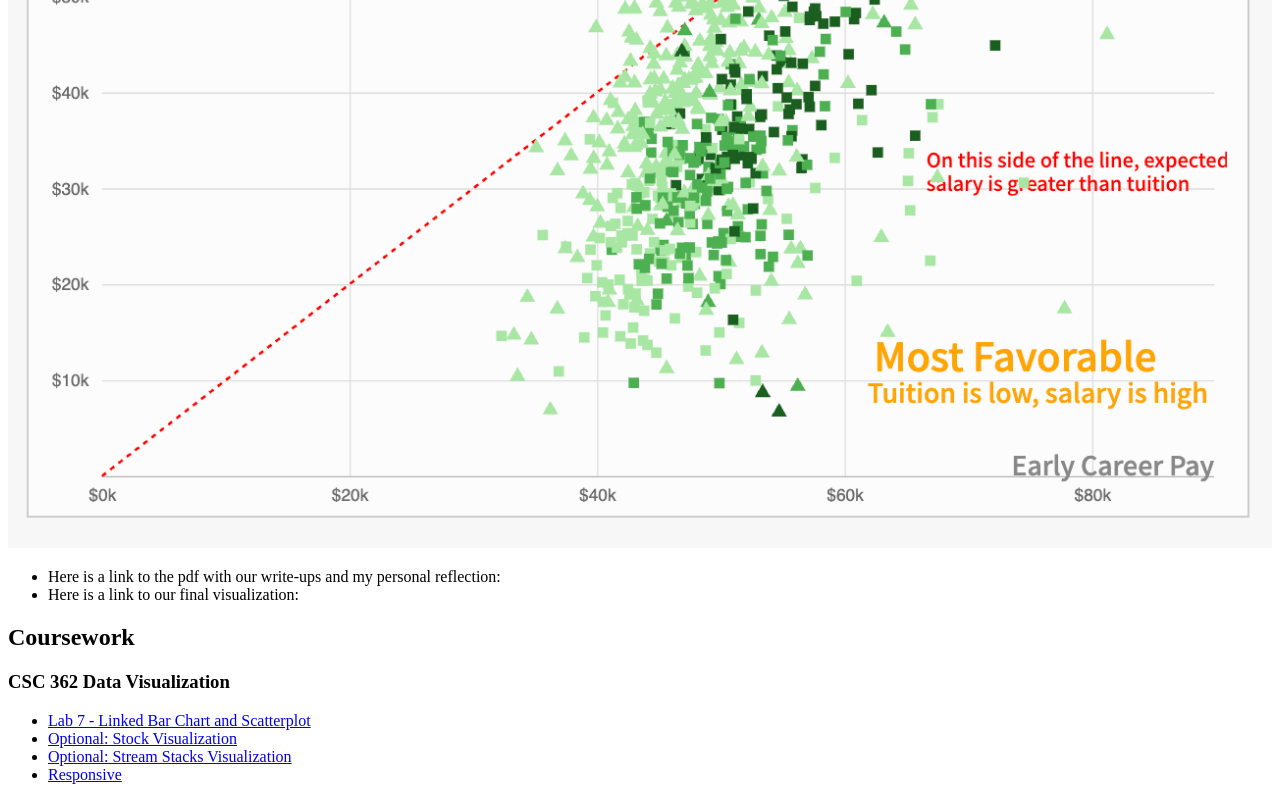
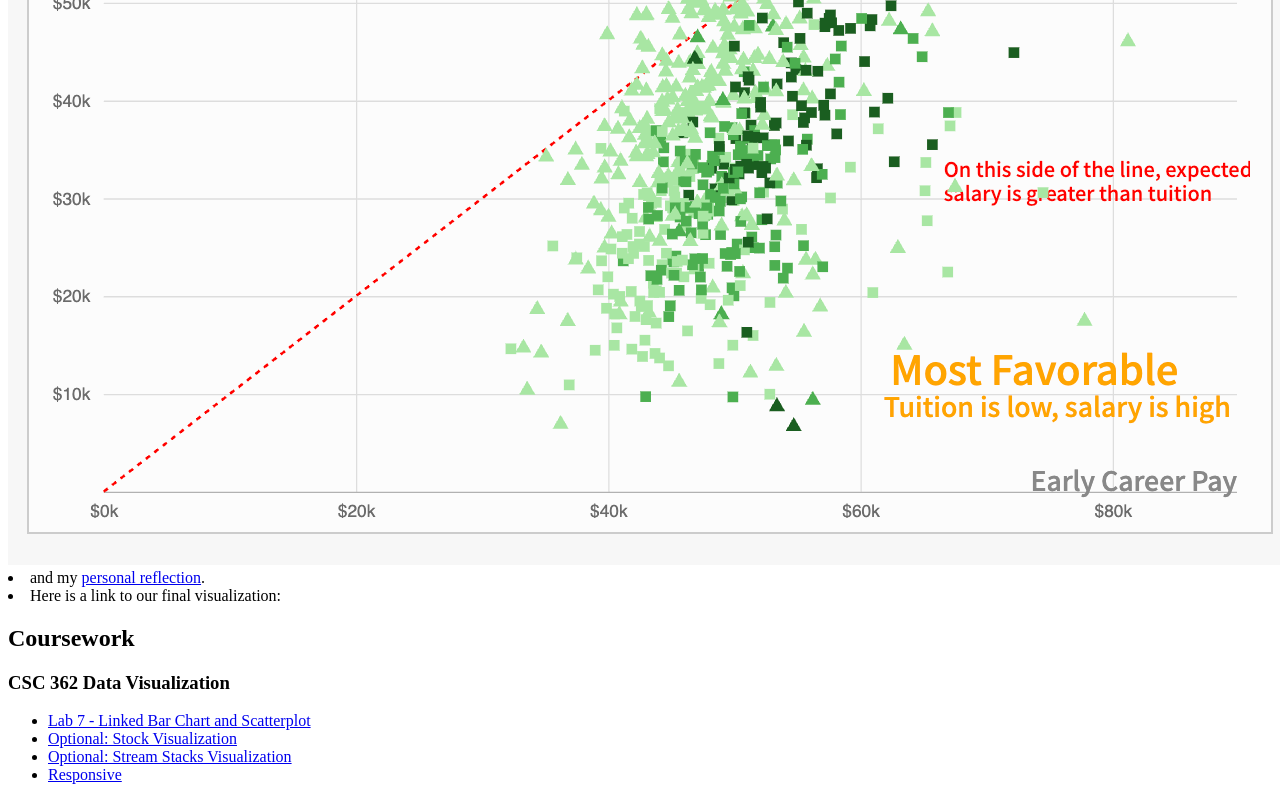
Before and after one commit to maryelizabethshoop/maryelizabethshoop.github.io, a plain HTML site: page index.html in a window 1280 px wide. Shown: the part 490-1290 px from the top of the page. Drawn offline with Linux system fonts and the light colour scheme.

Commit message:
personal reflection

```diff
--- a/index.html
+++ b/index.html
@@ -9,10 +9,11 @@
   <p>Data Visualization</p>
 
   <h2>CSC362 Data Visualization Final Project</h2>
-  <img src="images/data vis screenshot.png" alt="Screenshot of final visualization"
-     style="max-width: 100%; height: auto; display: block; margin: 20px 0;">
+  <img src="files/data vis screenshot.png" alt="Screenshot of final visualization"
   <ul>
-    <li>Here is a link to the pdf with our write-ups and my personal reflection: </li>
+    <li>
+      <!-- Here is a link to <a href="" target="_blank">our write-ups</a> -->
+      and my <a href="files/362_finalPersonalReflection.pdf" target="_blank">personal reflection</a>.</li>
     <li>Here is a link to our final visualization: </li>
   </ul>
 
```
Also changed, not shown: files/data vis screenshot.png (renamed from images/data vis screenshot.png), 1 other file.
